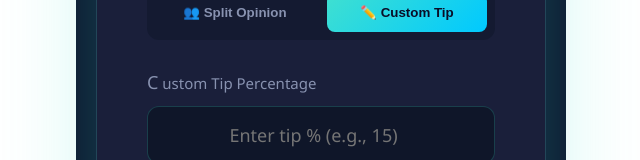
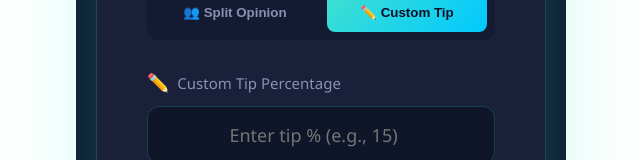
Before and after one commit to ermiasdesalegn/eat-n-split, a React (Create React App) app: page / in a window 1280 px wide. Both pictures are taken after a click on the button "✏️ Custom Tip". Shown: the part 377-537 px from the top of the page, without its empty margins (319-959 px from the left). Built offline with nearby package versions, Linux system fonts and the light colour scheme.

Commit message:
the enhanced calculator we had

```diff
--- a/src/App.js
+++ b/src/App.js
@@ -529,7 +529,7 @@ function CustomTipInput({ customTip, setCustomTip }) {
         color: "#8892b0",
         fontSize: "15px"
       }}>
-        Custom Tip Percentage
+        ✏️ Custom Tip Percentage
       </label>
       <input
         type="number"
```
